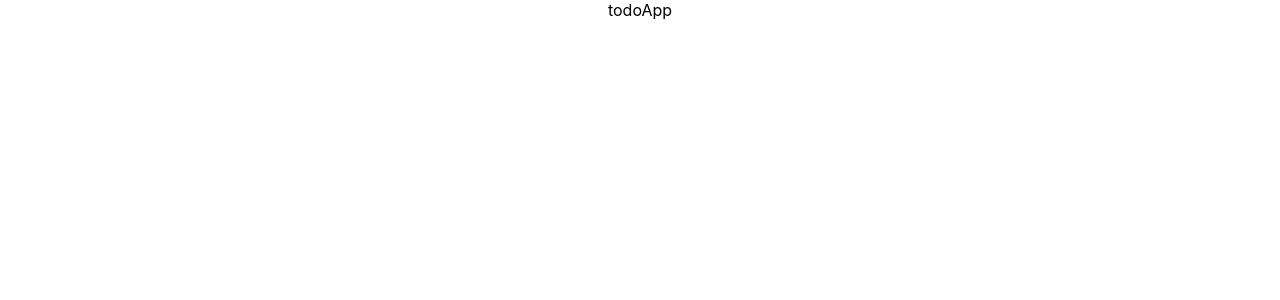
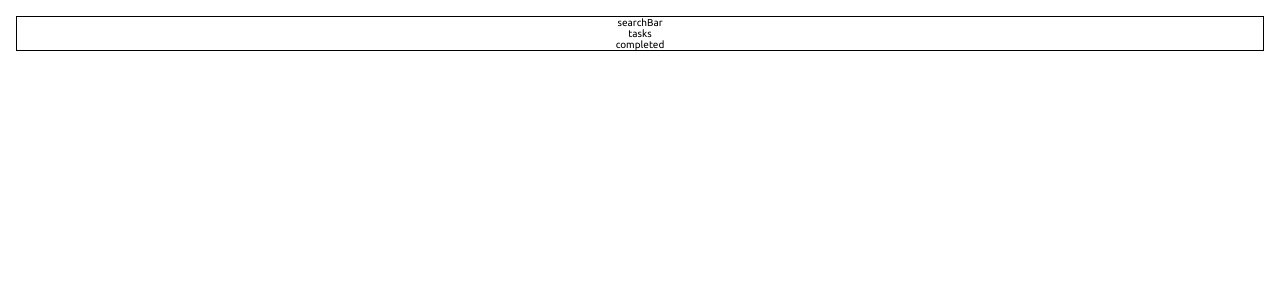
Before and after one commit to wselimzade/TodoApp, a React (Create React App) app: page / in a window 1280 px wide. Shown: the top 300 px of the page. Built offline with nearby package versions, Linux system fonts and the light colour scheme.

Commit message:
Pattern of components and framework of the basic design

```diff
--- a/src/App.js
+++ b/src/App.js
@@ -1,9 +1,15 @@
+import SearchBar from "./components/searchBar";
+import Tasks from "./components/tasks";
+import Completed from "./components/completed";
+
 import "./style/App.css"
 
 function App() {
   return (
     <div className="App">
-      todoApp
+      <SearchBar />
+      <Tasks />
+      <Completed />
     </div>
   );
 }
--- /dev/null
+++ b/src/components/completed.jsx
@@ -0,0 +1,7 @@
+export default function Completed() {
+    return (
+        <div className="completed">
+            completed
+        </div>
+    )
+}
--- /dev/null
+++ b/src/components/searchBar.jsx
@@ -0,0 +1,7 @@
+export default function SearchBar() {
+    return (
+        <div className="searchBar">
+            searchBar
+        </div>
+    )
+}
--- /dev/null
+++ b/src/components/tasks.jsx
@@ -0,0 +1,7 @@
+export default function Tasks() {
+    return (
+        <div className="tasks">
+            tasks
+        </div>
+    )
+}
--- a/src/style/App.css
+++ b/src/style/App.css
@@ -1,3 +1,8 @@
+@import url('https://fonts.googleapis.com/css2?family=Ubuntu:ital,wght@0,300;0,400;0,500;0,700;1,300;1,400;1,500;1,700&display=swap');
+
 .App {
   text-align: center;
+  margin: 1.6rem;
+  border: 1px solid #000;
+  font-family: 'Ubuntu', sans-serif;
 }
--- a/src/style/index.css
+++ b/src/style/index.css
@@ -1,13 +1,9 @@
+html {
+  font-size: 10px;
+}
+
 body {
   margin: 0;
-  font-family: -apple-system, BlinkMacSystemFont, 'Segoe UI', 'Roboto', 'Oxygen',
-    'Ubuntu', 'Cantarell', 'Fira Sans', 'Droid Sans', 'Helvetica Neue',
-    sans-serif;
-  -webkit-font-smoothing: antialiased;
-  -moz-osx-font-smoothing: grayscale;
+  padding: 0;
+  box-sizing: border-box;
 }
-
-code {
-  font-family: source-code-pro, Menlo, Monaco, Consolas, 'Courier New',
-    monospace;
-}
```
